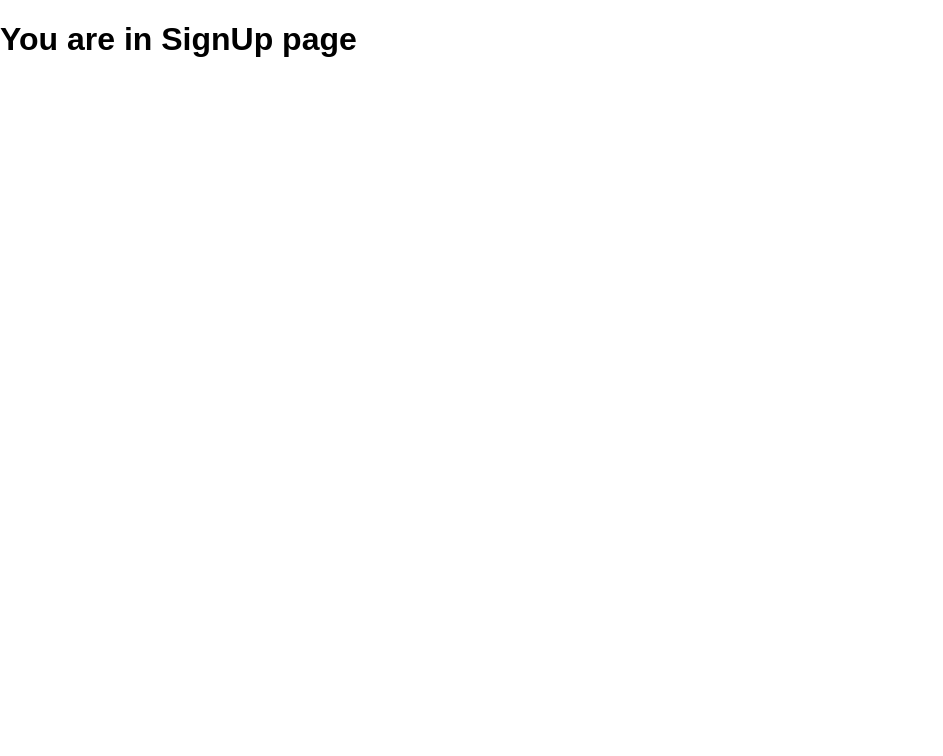
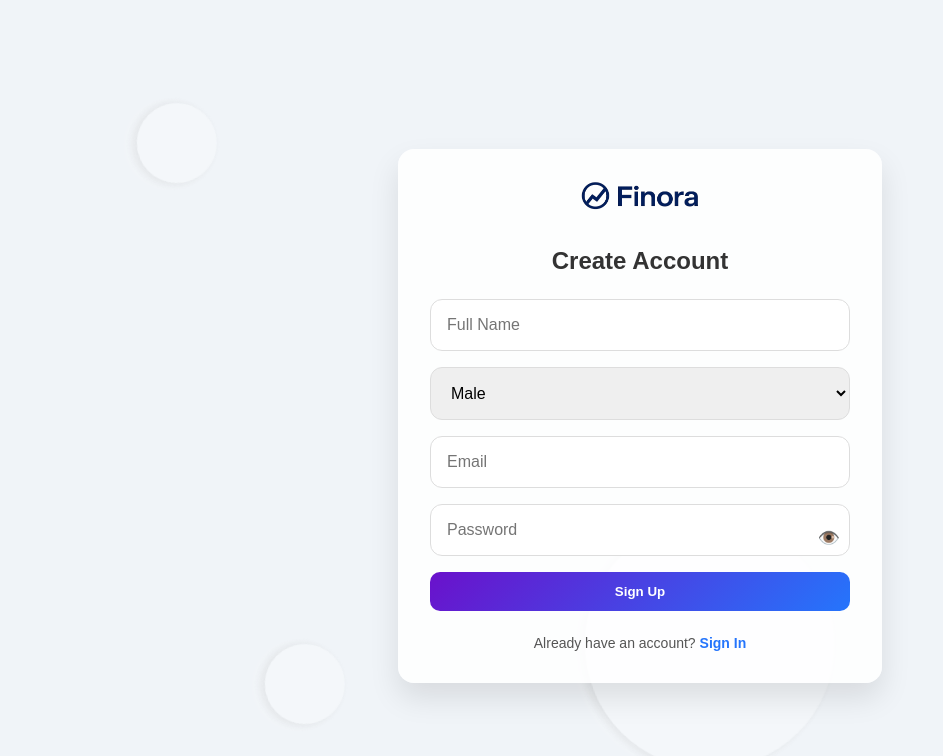
Before and after one commit to MUKESHBEHERA76/finora, a React (Create React App) app: page /signup in a window 1280 px wide. Shown: the top 756 px of the page, without its empty margins (0-943 px from the left). Built offline with nearby package versions, Linux system fonts and the light colour scheme.

Commit message:
Sign up page has been implemented

```diff
--- a/src/config.js
+++ b/src/config.js
@@ -1,7 +1,8 @@
 const API_CONFIG = {
   BASE_URL: "http://localhost:3000",
+  APPLICATION_NAME:"Finora",
   SIGN_IN: "/signIn",
-  APPLICATION_NAME:"Finora"
+  SIGN_UP:"/signUp"
 };
 
 export default API_CONFIG;
--- a/src/pages/auth/LogIn.jsx
+++ b/src/pages/auth/LogIn.jsx
@@ -4,6 +4,9 @@ import { signIn } from "../../services/authApiService";
 import { useAuth } from "../../context/AuthContext";
 import LogoImg from "../../assets/logo/Finora_logo.png";
 import "./LogIn.css";
+import API_CONFIG from "../../config";
+
+
 
 const bubbles = [
   { size: "small", top: "10%", left: "20%" },
@@ -32,7 +35,7 @@ const LogIn = () => {
       return;
     }
 
-    const res = await signIn(email, pass, "Finora");
+    const res = await signIn(email, pass, API_CONFIG.APPLICATION_NAME);
     if (res.success) {
       login({ email: res.data.email, role: res.data.role }, res.data.token);
       navigate("/");
--- /dev/null
+++ b/src/pages/auth/SignUp.css
@@ -0,0 +1,132 @@
+/* Wrapper with bubbles */
+.signup-wrapper {
+  position: relative;
+  display: flex;
+  justify-content: center;
+  align-items: center;
+  height: 100vh;
+  background: #f0f4f8;
+  overflow: hidden;
+  padding: 1rem;
+}
+
+.bubble {
+  position: absolute;
+  border-radius: 50%;
+  background: rgba(255, 255, 255, 0.25);
+  box-shadow: 0 8px 15px rgba(255, 255, 255, 0.3),
+              0 4px 10px rgba(0, 0, 0, 0.1);
+  backdrop-filter: blur(6px);
+  animation: floatBubbles 25s linear infinite;
+}
+.bubble.small { width: 80px; height: 80px; }
+.bubble.medium { width: 150px; height: 150px; }
+.bubble.large { width: 250px; height: 250px; }
+
+@keyframes floatBubbles {
+  0% { transform: translateY(0) translateX(0) rotate(0deg); }
+  50% { transform: translateY(-50px) translateX(20px) rotate(180deg); }
+  100% { transform: translateY(0) translateX(0) rotate(360deg); }
+}
+
+/* Card */
+.signup-card {
+  position: relative;
+  z-index: 10;
+  display: flex;
+  flex-direction: column;
+  align-items: center;
+  max-width: 420px;
+  width: 100%;
+  padding: 2rem;
+  border-radius: 16px;
+  background: rgba(255,255,255,0.85);
+  box-shadow: 0 15px 30px rgba(0,0,0,0.1);
+  text-align: center;
+}
+
+.signup-logo {
+  width: 120px;
+  margin-bottom: 1rem;
+}
+
+.signup-card h2 {
+  margin-bottom: 1.5rem;
+  color: #333;
+}
+
+/* Inputs */
+.signup-card input,
+.signup-card select {
+  width: 100%;
+  padding: 1rem;
+  margin-bottom: 1rem;
+  border: 1px solid #ddd;
+  border-radius: 12px;
+  font-size: 16px;
+  box-sizing: border-box;
+}
+
+.password-field {
+  position: relative;
+  width: 100%;
+}
+
+.password-field input {
+  width: 100%;
+  padding-right: 40px;
+}
+
+.toggle-pass {
+  position: absolute;
+  right: 10px;
+  top: 50%;
+  transform: translateY(-50%);
+  cursor: pointer;
+  font-size: 18px;
+  color: #555;
+}
+
+/* Button */
+button {
+  width: 100%;
+  padding: 0.75rem;
+  background: linear-gradient(135deg, #6a11cb, #2575fc);
+  color: white;
+  border: none;
+  border-radius: 10px;
+  cursor: pointer;
+  margin-bottom: 1rem;
+  font-weight: bold;
+  transition: transform 0.2s;
+}
+button:hover {
+  transform: translateY(-2px);
+}
+
+/* Messages */
+.error {
+  color: red;
+  margin-bottom: 1rem;
+  font-size: 14px;
+}
+.success {
+  color: green;
+  margin-bottom: 1rem;
+  font-size: 14px;
+}
+
+/* Links */
+.signup-links {
+  margin-top: 0.5rem;
+  font-size: 14px;
+  color: #555;
+}
+.signup-links a {
+  color: #2575fc;
+  font-weight: bold;
+  text-decoration: none;
+}
+.signup-links a:hover {
+  text-decoration: underline;
+}
--- a/src/pages/auth/SignUp.jsx
+++ b/src/pages/auth/SignUp.jsx
@@ -1,7 +1,151 @@
-function SignUp(){
-    return(
-        <h1>You are in SignUp page</h1>
-    );
+import React, { useState } from "react";
+import { useNavigate } from "react-router-dom";
+import API_CONFIG from "../../config";
+import LogoImg from "../../assets/logo/Finora_logo.png";
+import "./SignUp.css";
 
-}
-export default SignUp
+const bubbles = [
+  { size: "small", top: "15%", left: "10%" },
+  { size: "medium", top: "35%", left: "75%" },
+  { size: "large", top: "65%", left: "45%" },
+  { size: "small", top: "80%", left: "20%" },
+  { size: "medium", top: "50%", left: "85%" },
+];
+
+const SignUp = () => {
+  const navigate = useNavigate();
+
+  const [name, setName] = useState("");
+  const [gender, setGender] = useState("Male");
+  const [email, setEmail] = useState("");
+  const [pass, setPass] = useState("");
+  const [showPass, setShowPass] = useState(false);
+  const [error, setError] = useState("");
+  const [success, setSuccess] = useState("");
+
+  const handleSignUp = async (e) => {
+    e.preventDefault();
+    setError("");
+    setSuccess("");
+
+    // Basic validation
+    if (!name.trim()) {
+      setError("Name is required.");
+      return;
+    }
+
+    // FIXED: Correct email regex
+    const emailRegex = /^[^\s@]+@[^\s@]+\.[^\s@]+$/;
+    if (!emailRegex.test(email)) {
+      setError("Please enter a valid email address.");
+      return;
+    }
+
+    if (pass.length < 6) {
+      setError("Password must be at least 6 characters.");
+      return;
+    }
+
+    try {
+      const res = await fetch(`${API_CONFIG.BASE_URL}${API_CONFIG.SIGN_UP}`, {
+        method: "POST",
+        headers: { "Content-Type": "application/json" },
+        body: JSON.stringify({
+          email,
+          pass,
+          name,
+          gender,
+          application: API_CONFIG.APPLICATION_NAME,
+        }),
+      });
+      const data = await res.json();
+
+      if (data.error) {
+        setError(data.error);
+      } else {
+        setSuccess("Registration successful! Redirecting...");
+        setTimeout(() => navigate("/login"), 1500);
+      }
+    } catch (err) {
+      setError("Something went wrong. Please try again.");
+    }
+  };
+
+  return (
+    <div className="signup-wrapper">
+      {/* Floating glazed bubbles */}
+      {bubbles.map((b, index) => (
+        <div
+          key={index}
+          className={`bubble ${b.size}`}
+          style={{ top: b.top, left: b.left }}
+        ></div>
+      ))}
+
+      <div className="signup-card">
+        <img src={LogoImg} alt="Logo" className="signup-logo" />
+        <h2>Create Account</h2>
+
+        <form onSubmit={handleSignUp}>
+          <input
+            type="text"
+            placeholder="Full Name"
+            value={name}
+            onChange={(e) => setName(e.target.value)}
+            required
+          />
+
+          <select
+            value={gender}
+            onChange={(e) => setGender(e.target.value)}
+            required
+          >
+            <option value="Male">Male</option>
+            <option value="Female">Female</option>
+            <option value="Other">Other</option>
+          </select>
+
+          <input
+            type="email"
+            placeholder="Email"
+            value={email}
+            onChange={(e) => setEmail(e.target.value)}
+            required
+          />
+
+          <div className="password-field">
+            <input
+              type={showPass ? "text" : "password"}
+              placeholder="Password"
+              value={pass}
+              onChange={(e) => setPass(e.target.value)}
+              required
+            />
+            <span
+              className="toggle-pass"
+              onClick={() => setShowPass(!showPass)}
+            >
+              {showPass ? "🙈" : "👁️"}
+            </span>
+          </div>
+
+          {error && <p className="error">{error}</p>}
+          {success && <p className="success">{success}</p>}
+
+          <button type="submit">Sign Up</button>
+        </form>
+
+        <div className="signup-links">
+          <span>
+            Already have an account?{" "}
+            <a href="/login" onClick={() => navigate("/login")}>
+              Sign In
+            </a>
+          </span>
+        </div>
+      </div>
+    </div>
+  );
+};
+
+export default SignUp;
```
